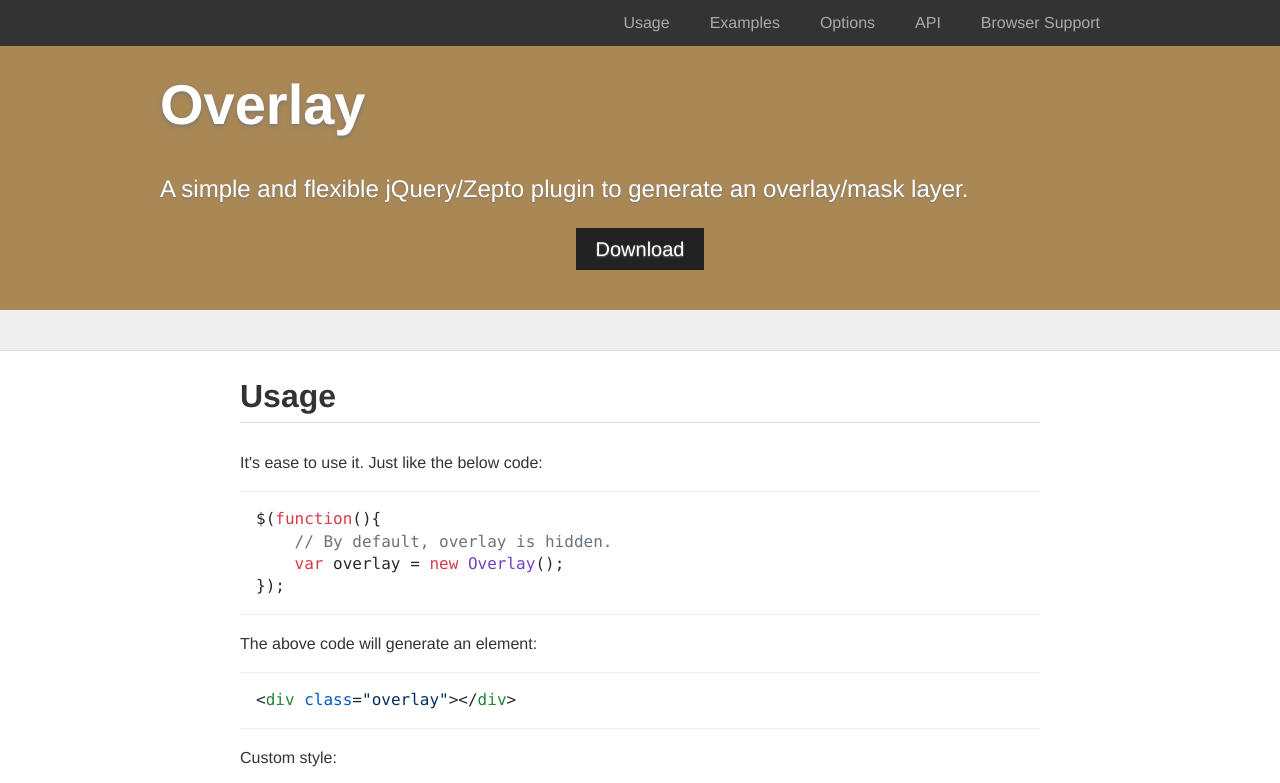
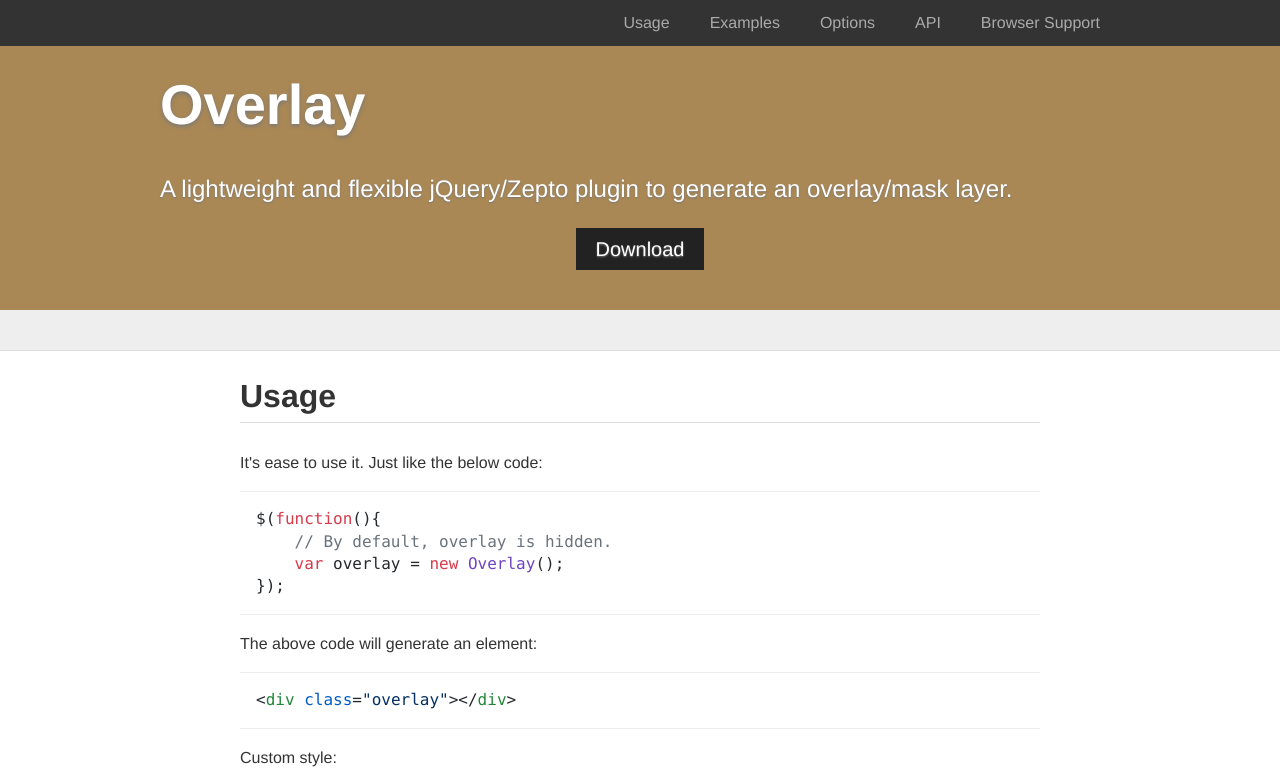
Before and after one commit to Alex1990/overlay, a website: page index.html in a window 1280 px wide. Shown: the top 783 px of the page. Drawn offline with nearby package versions, Linux system fonts and the light colour scheme.

Commit message:
Update README.md

```diff
--- a/index.html
+++ b/index.html
@@ -161,7 +161,7 @@
         <div class="subhead">
             <div class="wrapper">
                 <h1>Overlay</h1>
-                <p>A simple and flexible jQuery/Zepto plugin to generate an overlay/mask layer.</p>
+                <p>A lightweight and flexible jQuery/Zepto plugin to generate an overlay/mask layer.</p>
                 <p class="download"><a href="">Download</a></p>
             </div>
             <div class="divider-bar"></div>
```
Also changed, not shown: README.md.
